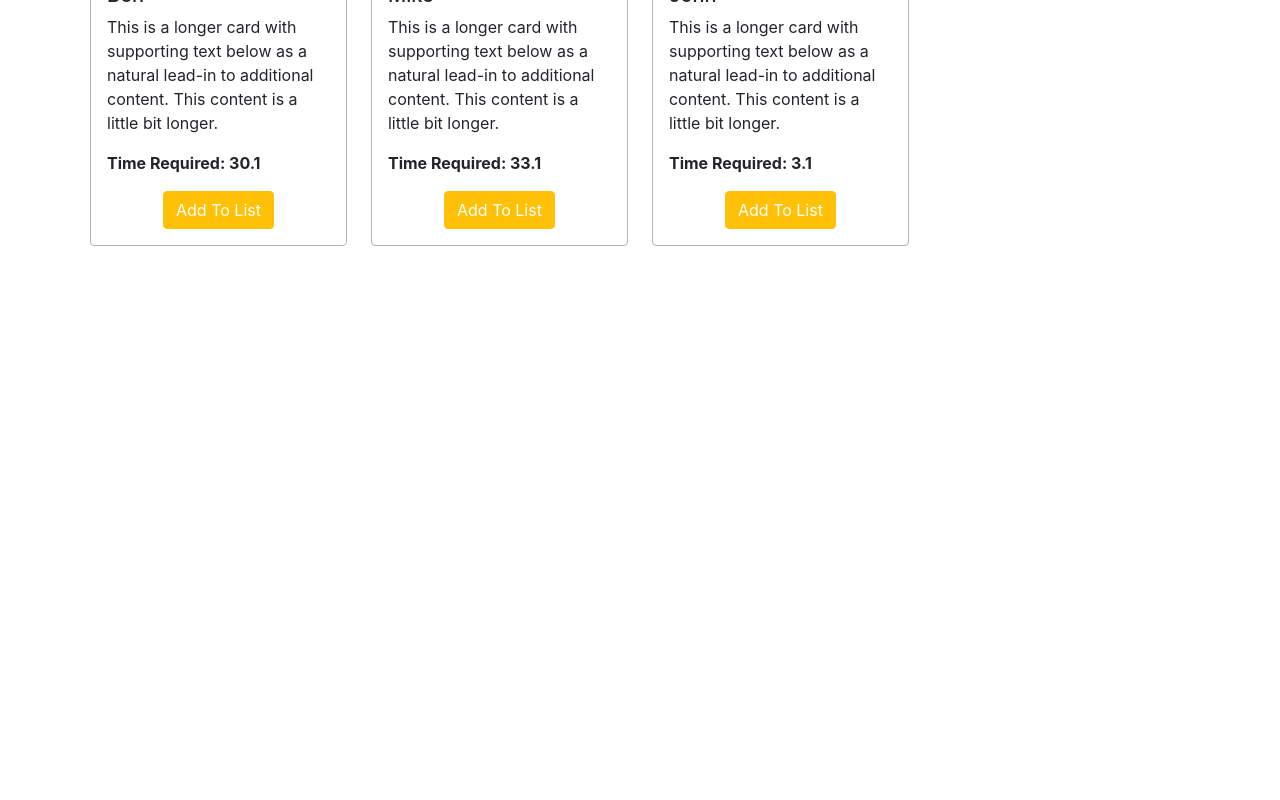
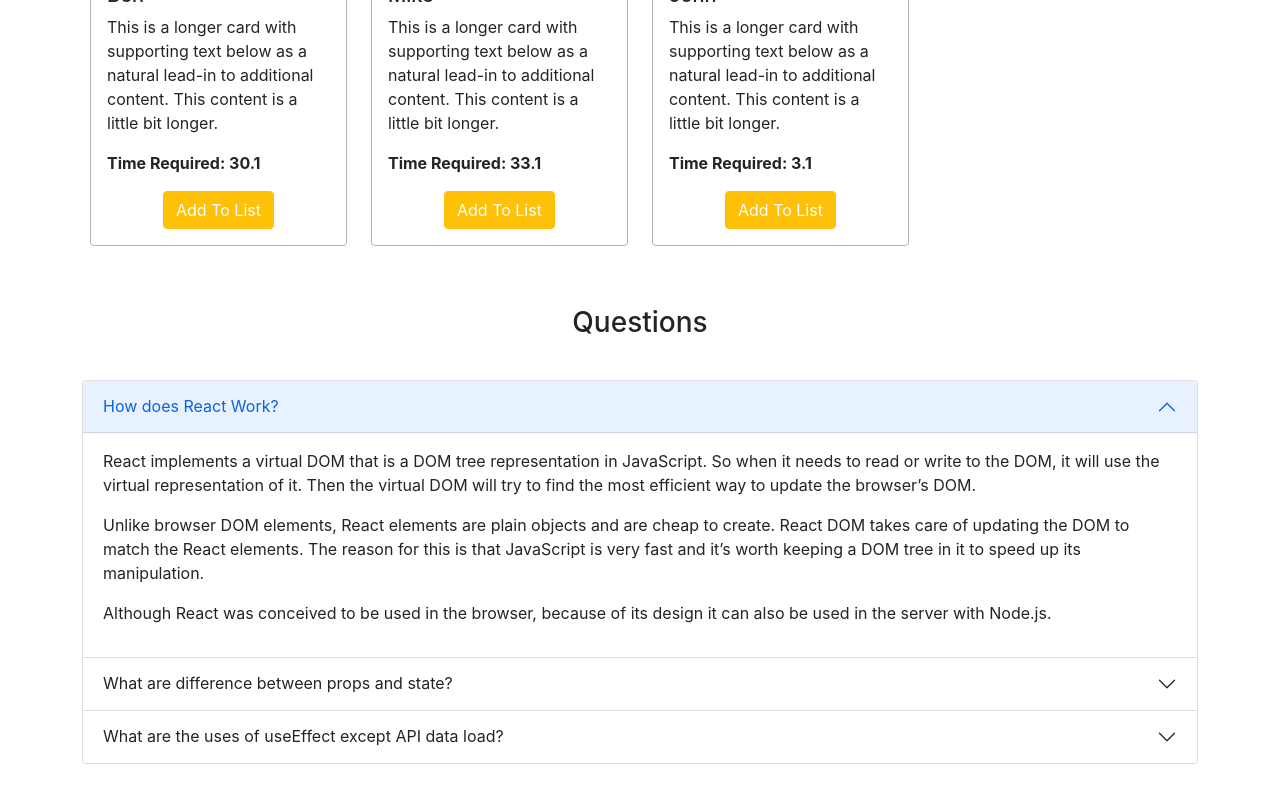
Before and after one commit to SorifulIslamAdnanKhan/mild-exercise-club, a React (Create React App) app: page / in a window 1280 px wide. Shown: the part 1464-2264 px from the top of the page. Before the commit the page ends 1730 px from the top, so only its background shows below. Built offline with nearby package versions, Linux system fonts and the light colour scheme.

Commit message:
questions and answers added

```diff
--- a/public/index.html
+++ b/public/index.html
@@ -42,5 +42,7 @@
       To begin the development, run `npm start` or `yarn start`.
       To create a production bundle, use `npm run build` or `yarn build`.
     -->
+    <script src="https://cdn.jsdelivr.net/npm/bootstrap@5.0.2/dist/js/bootstrap.bundle.min.js"
+      integrity="sha384-MrcW6ZMFYlzcLA8Nl+NtUVF0sA7MsXsP1UyJoMp4YLEuNSfAP+JcXn/tWtIaxVXM" crossorigin="anonymous"></script>
   </body>
 </html>
--- a/src/App.js
+++ b/src/App.js
@@ -1,10 +1,12 @@
 import './App.css';
 import Main from './components/Main/Main';
+import Questions from './components/Questions/Questions';
 
 function App() {
   return (
     <div className="App">
       <Main></Main>
+      <Questions></Questions>
     </div>
   );
 }
--- /dev/null
+++ b/src/components/Questions/Questions.css
@@ -0,0 +1,8 @@
+.questions{
+    margin-top: 40px;
+    margin-bottom: 40px;
+}
+.questions h3{
+    margin-top: 40px;
+    margin-bottom: 40px;
+}
--- /dev/null
+++ b/src/components/Questions/Questions.js
@@ -0,0 +1,80 @@
+import React from 'react';
+import './Questions.css';
+
+const Questions = () => {
+    return (
+        <div className="container questions">
+            <h3>Questions</h3>
+            <div className="accordion" id="accordionExample">
+                <div className="accordion-item">
+                    <h2 className="accordion-header" id="headingOne">
+                        <button className="accordion-button" type="button" data-bs-toggle="collapse" data-bs-target="#collapseOne" aria-expanded="true" aria-controls="collapseOne">
+                            How does React Work?
+                        </button>
+                    </h2>
+                    <div id="collapseOne" className="accordion-collapse collapse show" aria-labelledby="headingOne" data-bs-parent="#accordionExample">
+                        <div className="accordion-body">
+                            <p>React implements a virtual DOM that is a DOM tree representation in JavaScript. So when it needs to read or write to the DOM, it will use the virtual representation of it. Then the virtual DOM will try to find the most efficient way to update the browser’s DOM.</p>
+
+                            <p>Unlike browser DOM elements, React elements are plain objects and are cheap to create. React DOM takes care of updating the DOM to match the React elements. The reason for this is that JavaScript is very fast and it’s worth keeping a DOM tree in it to speed up its manipulation.</p>
+
+                            <p>Although React was conceived to be used in the browser, because of its design it can also be used in the server with Node.js.</p>
+                        </div>
+                    </div>
+                </div>
+                <div className="accordion-item">
+                    <h2 className="accordion-header" id="headingTwo">
+                        <button className="accordion-button collapsed" type="button" data-bs-toggle="collapse" data-bs-target="#collapseTwo" aria-expanded="false" aria-controls="collapseTwo">
+                            What are difference between props and state?
+                        </button>
+                    </h2>
+                    <div id="collapseTwo" className="accordion-collapse collapse" aria-labelledby="headingTwo" data-bs-parent="#accordionExample">
+                        <div className="accordion-body">
+                            <p>props</p>
+                            <p>
+                               <ul>
+                                    <li>Props are read-only.</li>
+                                    <li>It is immutable so it cannot be modified.</li>
+                                    <li>With props you can pass data from one component to another.</li>
+                                    <li>Props can be used with state and functional components.</li>
+                                </ul>
+                            </p>
+                            <br />
+                            <p>state</p>
+                            <p>
+                                <ul>
+                                    <li>State is both read and write.</li>
+                                    <li>It is mutable so it can be modified.</li>
+                                    <li>The data is passed within the component only.</li>
+                                    <li>State can be used only with the state components/class component (Before 16.0).</li>
+                                </ul>
+                            </p>
+                        </div>
+                    </div>
+                </div>
+                <div className="accordion-item">
+                    <h2 className="accordion-header" id="headingThree">
+                        <button className="accordion-button collapsed" type="button" data-bs-toggle="collapse" data-bs-target="#collapseThree" aria-expanded="false" aria-controls="collapseThree">
+                            What are the uses of useEffect except API data load?
+                        </button>
+                    </h2>
+                    <div id="collapseThree" className="accordion-collapse collapse" aria-labelledby="headingThree" data-bs-parent="#accordionExample">
+                        <div className="accordion-body">
+                            <p>useEffect is not only used for fetching or loading API data but also can be used for:</p>
+                            <p>
+                                <ul>
+                                    <li>Validating input field</li>
+                                    <li>Trigger animation on new array value</li>
+                                    <li> Changing state value</li>
+                                    <li> Changing props value</li>
+                                </ul>
+                            </p>
+                        </div>
+                    </div>
+                </div>
+            </div>
+        </div>
+    );
+};
+
+export default Questions;
--- a/src/components/Sidebar/Sidebar.css
+++ b/src/components/Sidebar/Sidebar.css
@@ -52,7 +52,6 @@
     padding: 20px;
     border-radius: 20px;
 }
-
 .exercise-info h4 {
     margin-bottom: 40px;
 }
```
